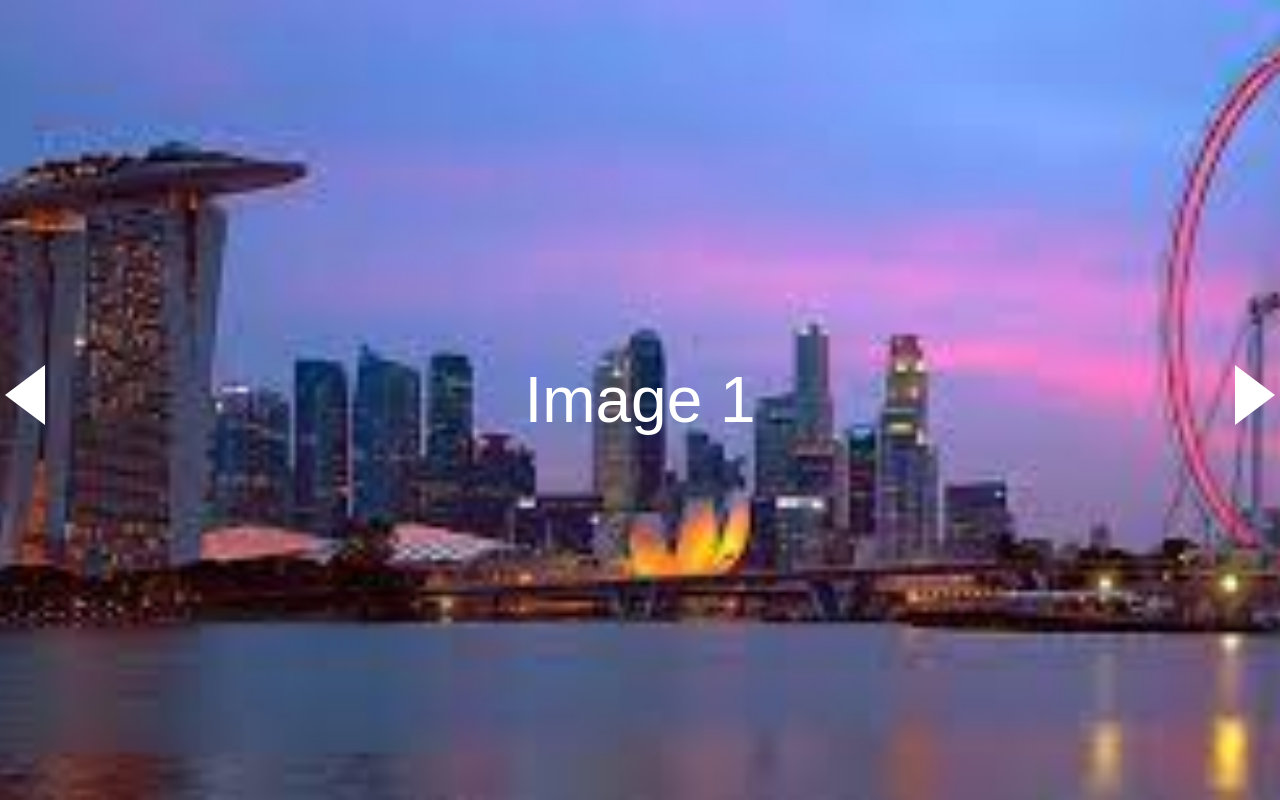
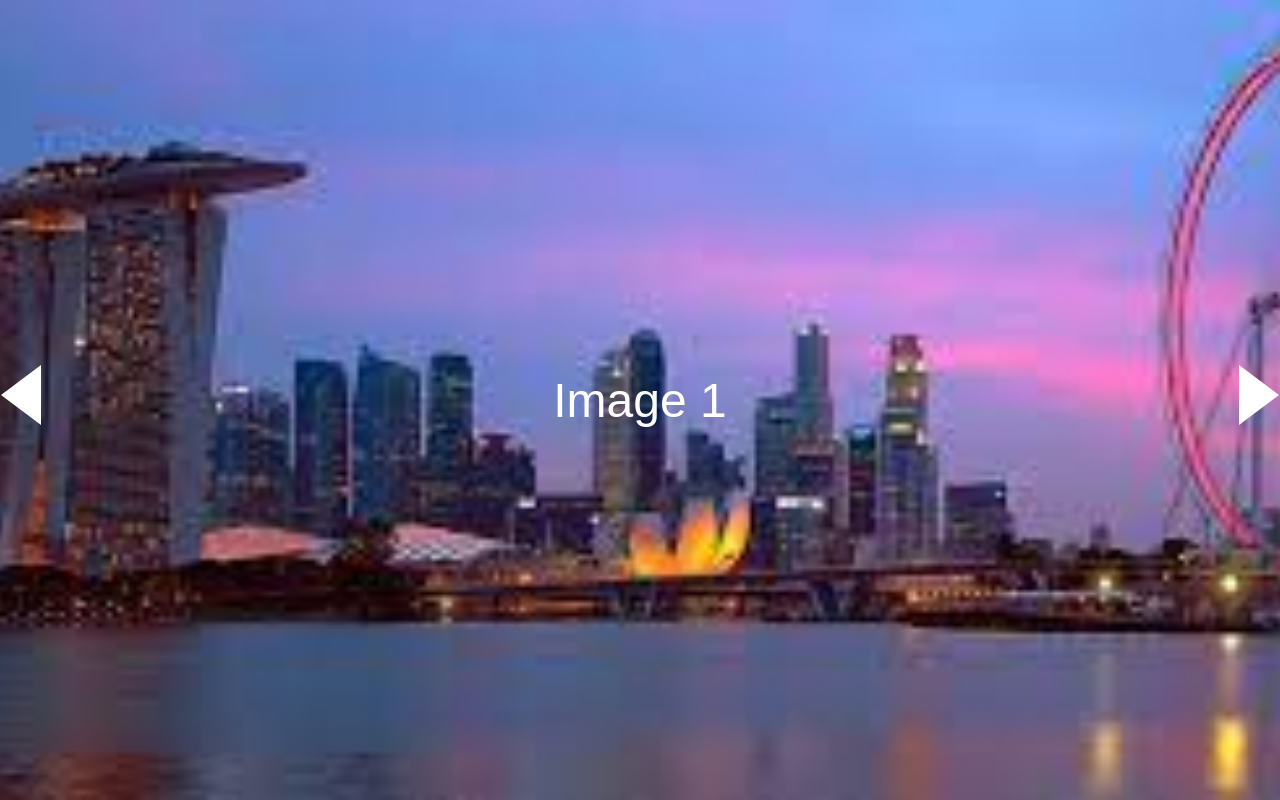
Before and after one commit to Odimaa1/Carousel, a plain HTML site: page index.html in a window 1280 px wide. Drawn offline with Linux system fonts and the light colour scheme.

Commit message:
third commit

```diff
--- a/style.css
+++ b/style.css
@@ -43,7 +43,7 @@ body,
     text-align: center;
 }
 .slide-content span{
-    font-size: 4rem;
+    font-size: 3rem;
     color: #fff;
 }
 .arrow{
@@ -59,13 +59,13 @@ body,
     border-width: 30px 40px 30px 0;
     border-color: transparent #fff transparent transparent;
     left: 0;
-    margin-left: 5px;
+    margin-left: 1px;
     display: none;
 }
 #right-arrow{
     border-width: 30px 0 30px 40px;
     border-color: transparent transparent transparent #fff;
     right: 0;
-    margin-right: 5px;
+    margin-right: 1px;
     display: none;
 }
```
